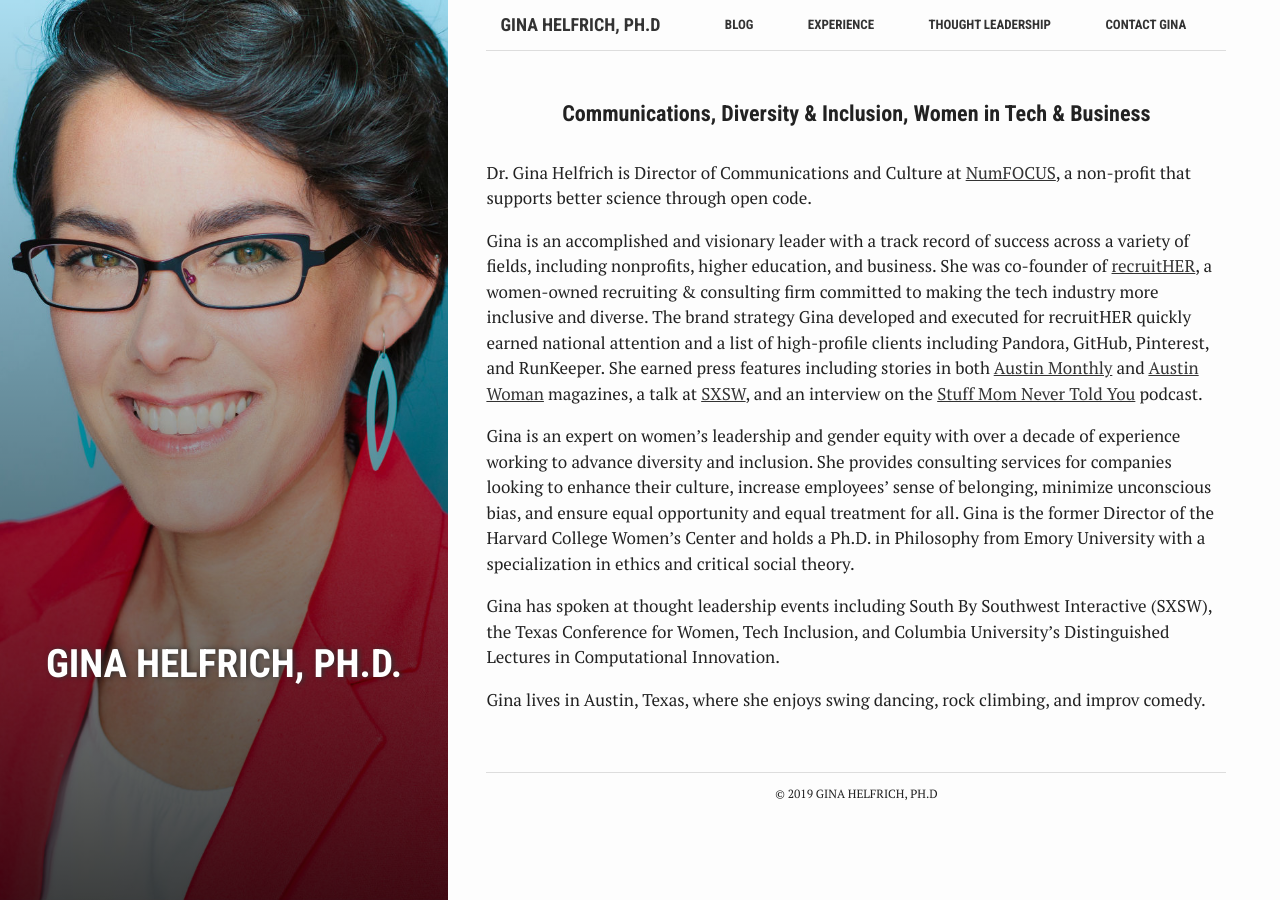
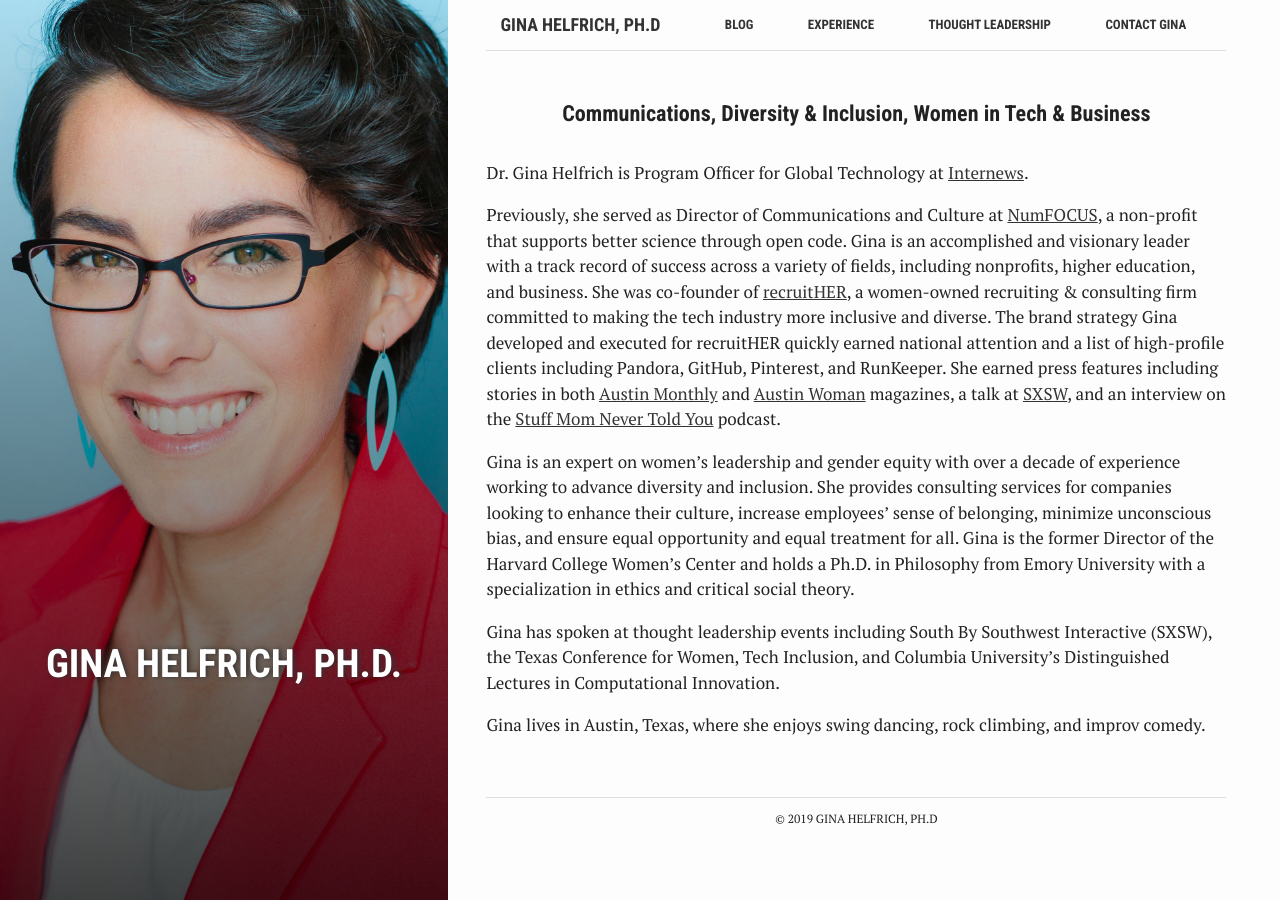
Before and after one commit to Dr-G/Dr-G.github.io, a Jekyll site: the page built from index.md, in a window 1280 px wide. Built offline with Jekyll 4.4.1, drawn with Linux system fonts in a browser that asks for light colours.

Commit message:
Update index.md
add Internews

```diff
--- a/index.md
+++ b/index.md
@@ -4,15 +4,15 @@
 title: "Gina Helfrich, Ph.D."
 crawlertitle: "Gina Helfrich, Ph.D. | About"
 # permalink: /about/
-# summary: "Communications, Diversity & Inclusion, Women in Tech & Business"
+# summary: "Technology + Society, Diversity & Inclusion"
 # active: about
 ---
 
 <h4 align="center">Communications, Diversity & Inclusion, Women in Tech & Business</h4>
 
-Dr. Gina Helfrich is Director of Communications and Culture at [NumFOCUS](https://numfocus.org), a non-profit that supports better science through open code.
+Dr. Gina Helfrich is Program Officer for Global Technology at [Internews](https://globaltech.internews.org/).
 
-Gina is an accomplished and visionary leader with a track record of success across a variety of fields, including nonprofits, higher education, and business. She was co-founder of [recruitHER](http://medium.com/@recruither), a women-owned recruiting & consulting firm committed to making the tech industry more inclusive and diverse. The brand strategy Gina developed and executed for recruitHER quickly earned national attention and a list of high-profile clients including Pandora, GitHub, Pinterest, and RunKeeper. She earned press features including stories in both [Austin Monthly](http://www.austinmonthly.com/AM/February-2016/Women-We-Love-Gina-Helfrich-Ashley-Doyal/) and [Austin Woman](http://www.austinwomanmagazine.com/articles/now-hiring-diversity) magazines, a talk at [SXSW](http://schedule.sxsw.com/2016/events/event_PP51520), and an interview on the [Stuff Mom Never Told You](http://www.stuffmomnevertoldyou.com/podcasts/spill-your-salary-secrets/) podcast.
+Previously, she served as Director of Communications and Culture at [NumFOCUS](https://numfocus.org), a non-profit that supports better science through open code. Gina is an accomplished and visionary leader with a track record of success across a variety of fields, including nonprofits, higher education, and business. She was co-founder of [recruitHER](http://medium.com/@recruither), a women-owned recruiting & consulting firm committed to making the tech industry more inclusive and diverse. The brand strategy Gina developed and executed for recruitHER quickly earned national attention and a list of high-profile clients including Pandora, GitHub, Pinterest, and RunKeeper. She earned press features including stories in both [Austin Monthly](http://www.austinmonthly.com/AM/February-2016/Women-We-Love-Gina-Helfrich-Ashley-Doyal/) and [Austin Woman](http://www.austinwomanmagazine.com/articles/now-hiring-diversity) magazines, a talk at [SXSW](http://schedule.sxsw.com/2016/events/event_PP51520), and an interview on the [Stuff Mom Never Told You](http://www.stuffmomnevertoldyou.com/podcasts/spill-your-salary-secrets/) podcast.
 
 Gina is an expert on women's leadership and gender equity with over a decade of experience working to advance diversity and inclusion. She provides consulting services for companies looking to enhance their culture, increase employees' sense of belonging, minimize unconscious bias, and ensure equal opportunity and equal treatment for all. Gina is the former Director of the Harvard College Women's Center and holds a Ph.D. in Philosophy from Emory University with a specialization in ethics and critical social theory.
 
```
